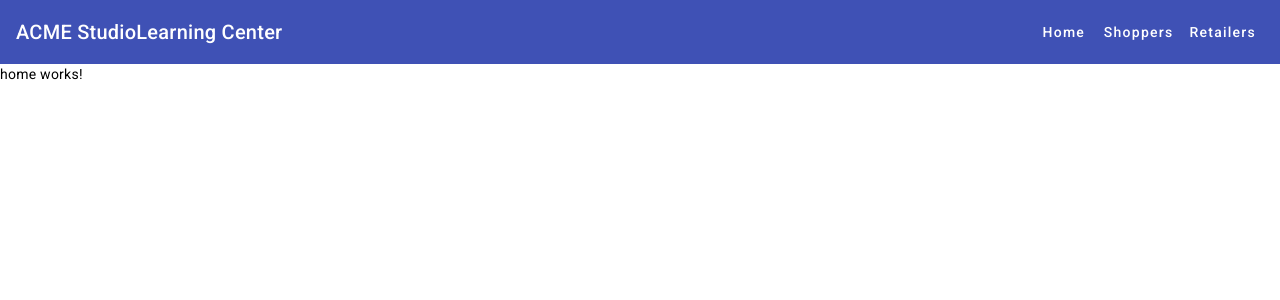
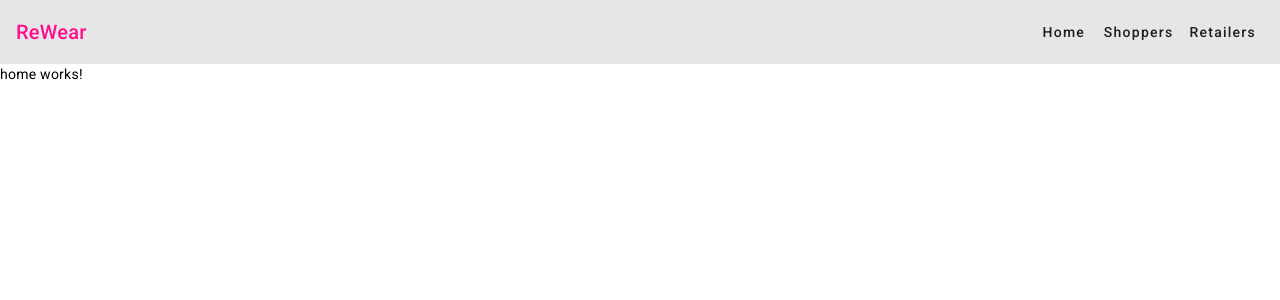
Before and after one commit to daniel-vl7/rewear-frontend, an Angular app: page /home in a window 1280 px wide. Shown: the top 300 px of the page. Built offline with nearby package versions, Linux system fonts and the light colour scheme.

Commit message:
feat(home): fixed navbar

```diff
--- a/src/app/app.component.css
+++ b/src/app/app.component.css
@@ -1,3 +1,6 @@
 .mat-spacer {
   flex: 1 1 auto;
 }
+h1{
+  color: #ff0e8e;
+}
--- a/src/app/app.component.html
+++ b/src/app/app.component.html
@@ -1,6 +1,5 @@
-<mat-toolbar color="primary">
-  <h1>ACME Studio</h1>
-  <h2> Learning Center</h2>
+<mat-toolbar style="background: #E6E6E6">
+  <h1>ReWear</h1>
   <div class="mat-spacer"></div>
   <a mat-button *ngFor="let option of options"
      [routerLink]="option.path">{{ option.title }}</a>
```
